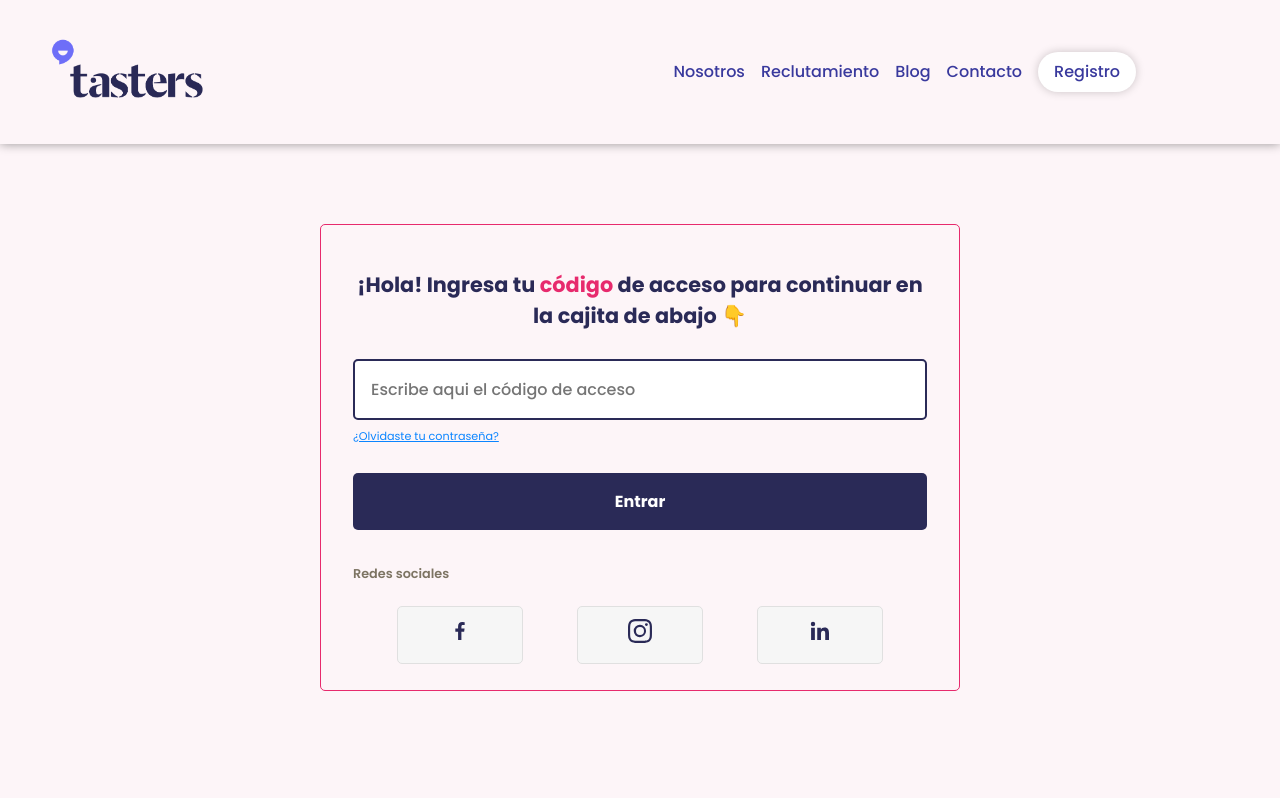
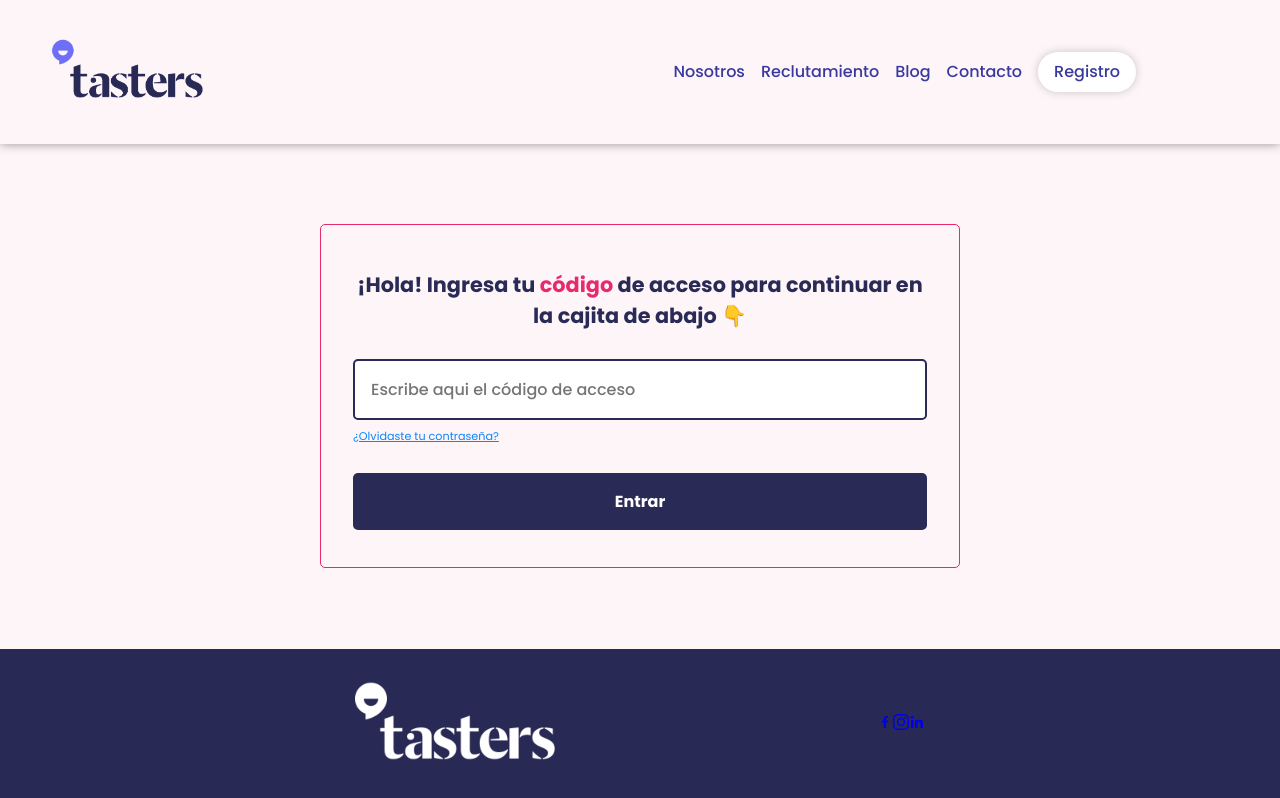
Before and after one commit to Sperientia/tasters, a React (Vite) app: page / in a window 1280 px wide. Built offline with nearby package versions, Linux system fonts and the light colour scheme.

Commit message:
✨ [ADD] footer in process ✨

```diff
--- a/src/components/App/App.jsx
+++ b/src/components/App/App.jsx
@@ -3,6 +3,8 @@ import { Header } from '../Header/Header'
 import { LoginView } from '../../views/LoginView/LoginView'
 import { UserView } from '../../views/UserView/UserView'
 import { FormsView } from '../../views/FormsView/FormsView'
+import { Footer } from '../Footer/Footer'
+import { FormsGalleryView } from '../../views/FormsGalleryView/FormsGalleryView'
 
 function App() {
 	// Get the accessCode and view from useStore
@@ -13,6 +15,7 @@ function App() {
 
 	// If there is no accessCode and view, go to loginView
 	if (!accessCode && view) window.location.href = '/'
+
 
 	return (
 		<>
@@ -26,13 +29,22 @@ function App() {
 			{accessCode && !view && (
 				<UserView accessCode={accessCode}/>
 			)}
+			{/* If there is an accessCode and view is formsGallery, go to formsGallery */}
+			{accessCode && view === 'formsGallery' && (
+				<FormsGalleryView />
+			)}
 			{/* If there is accessCode and view then render FormsView */}
-			{accessCode && view && (
+			{accessCode && view && view !== 'formsGallery' && (
 				<FormsView
 					formLink={view}
 					accessCode={accessCode}
 				/>
 			)}
+
+			{/* <Footer /> */}
+			<Footer
+				pageNoCompleted={(!view && !accessCode) || (view === 'formsGallery' && accessCode)}
+			/>
 		</>
 	)
 }
--- /dev/null
+++ b/src/components/Footer/Footer.css
@@ -0,0 +1,27 @@
+.footer {
+	background-color: #292956;
+	color: #fff;
+	padding: 2rem;
+	line-height: 1.5;
+
+	width: 100%;
+}
+
+.footer--no-completed {
+	position: absolute;
+	bottom: 0;
+}
+
+.footer__line {
+	width: 100%;
+	display: flex;
+	justify-content: space-evenly;
+	align-items: center;
+}
+
+
+
+.footer__logo__img {
+	width: 100%;
+	max-width: 200px;
+}
--- /dev/null
+++ b/src/components/Footer/Footer.jsx
@@ -0,0 +1,27 @@
+/* eslint-disable react/prop-types */
+import { socials } from '../../data/social'
+import footerLogo from '../../assets/footer-logo.png'
+import './Footer.css'
+
+export const Footer = ({ pageNoCompleted }) => {
+	let className = 'footer'
+	if (pageNoCompleted) className += ' footer--no-completed'
+	return (
+		<footer className={className}>
+			<div className="footer__line first">
+				<div className="footer_first_line__left">
+					<img src={footerLogo} alt='Tasters Logo Footer' className='footer__logo__img'/>
+				</div>
+				<div className="footer_first_line__right">
+					{socials.map((social, index) => (
+						<a href={social.href} target='_blank' key={index} className='social__icon--button' rel='noreferrer'>
+							{social.icon()}
+						</a>
+					))}
+				</div>
+			</div>
+
+
+		</footer>
+	)
+}
--- /dev/null
+++ b/src/components/GalleryButton/GalleryButton.css
@@ -0,0 +1,33 @@
+.gallery__button {
+	display: flex;
+	justify-content: center;
+	align-items: center;
+	margin-top: 1rem;
+	margin-bottom: 1rem;
+	width: 100%;
+	height: 100%;
+	border: 3px solid var(--highlight-color);
+	border-radius: 5px;
+	padding: 0.5rem 1rem;
+	font-size: 1.2rem;
+	font-weight: 600;
+	background-color: white;
+	color: var(--highlight-color);
+	cursor: pointer;
+	transition: all 0.2s ease-in-out;
+	text-decoration: none;
+}
+
+.gallery__button:hover {
+	transform: translateY(-2px);
+}
+
+.gallery__button--uncompleted {
+	background-color: var(--highlight-color);
+	color: white;
+}
+
+.gallery__button--uncompleted:hover {
+	background-color: white;
+	color: var(--highlight-color);
+}
--- /dev/null
+++ b/src/components/GalleryButton/GalleryButton.jsx
@@ -0,0 +1,14 @@
+/* eslint-disable react/prop-types */
+import './GalleryButton.css'
+
+export const GalleryButton = ({ accessCode, uncompletedForms }) => {
+	let className = 'gallery__button'
+	if (uncompletedForms) className += ' gallery__button--uncompleted'
+	return (
+		<a
+			href={`?accessCode=${accessCode}&view=formsGallery`}
+			className={className}>
+			Sección de formularios
+		</a>
+	)
+}
--- a/src/components/LoginForm/LoginForm.jsx
+++ b/src/components/LoginForm/LoginForm.jsx
@@ -1,4 +1,3 @@
-import { useStore } from '../../hooks/useStore'
 import './LoginForm.css'
 
 export const LoginForm = () => {
@@ -14,7 +13,7 @@ export const LoginForm = () => {
 					required
 			/>
 
-			<a href="/" className='login__forgot__password'>¿Olvidaste tu contraseña?</a>
+			<a href="https://api.whatsapp.com/send?phone=+525522969104&text=%C2%A1Hola%20Tasters!%20Se%20me%20olvido%20mi%20c%C3%B3digo%20acceso,%20%C2%BFme%20lo%20podr%C3%ADan%20brindar" className='login__forgot__password'>¿Olvidaste tu contraseña?</a>
 
 			<button
 				type="submit"
--- a/src/index.css
+++ b/src/index.css
@@ -8,6 +8,13 @@
 	--highlight-second-color: #5E5EF5;
 }
 
+
+* {
+	box-sizing: border-box;
+	font-family: 'Poppins';
+}
+
+
 body {
   font-family: "Poppins", Inter, system-ui, Avenir, Helvetica, Arial, sans-serif;
   line-height: 1.5;
@@ -16,13 +23,15 @@ body {
 	box-sizing: border-box;
 	margin: 0;
 	padding: 0;
+
+	height: 100%;
 }
 
-* {
-	box-sizing: border-box;
-	font-family: 'Poppins';
+.root {
+	position: relative;
+	min-height: 100%;
+	padding-bottom: 50px;
 }
-
 
 .container {
 	margin: 5rem auto;
--- /dev/null
+++ b/src/views/FormsGalleryView/FormsGalleryView.jsx
@@ -0,0 +1,9 @@
+/* eslint-disable no-unused-vars */
+
+export const FormsGalleryView = () => {
+	return (
+		<div className="forms__gallery__view container">
+			hola
+		</div>
+	)
+}
--- a/src/views/LoginView/LoginView.css
+++ b/src/views/LoginView/LoginView.css
@@ -9,38 +9,6 @@
 	color: #7D7463;
 }
 
-.social__icon__section {
-	display: flex;
-	justify-content: space-evenly;
-	width: 100%;
-	min-height: 0.3rem;
-}
-
-
-.social__icon--button {
-	color: #2A2A57;
-  display: inline-block;
-  font-size: 24px;
-  background-color: #F6F6F6;
-  text-decoration: none;
-  border: 1px solid #e0e0e0;
-	border-radius: 5px;
-  cursor: pointer;
-  margin: 10px;
-  padding: 10px 50px;
-
-	transition: all 250ms ease;
-}
-
-.social__icon--button:hover {
-  background-color: #e0e0e0;
-	transform: scale(1.03);
-}
-
-.social__icon--button img {
-  width: 24px;
-  height: 24px;
-}
 
 
 @media (max-width: 850px) {
@@ -62,9 +30,4 @@
 		max-width: 95vw;
 		max-height: none;
 	}
-
-	.social__icon--button {
-		font-size: 20px;
-		padding: 10px 20px;
-	}
 }
--- a/src/views/LoginView/LoginView.jsx
+++ b/src/views/LoginView/LoginView.jsx
@@ -1,5 +1,4 @@
 import { LoginForm } from '../../components/LoginForm/LoginForm'
-import { socials } from '../../data/social'
 import './LoginView.css'
 
 export const LoginView = () => {
@@ -9,14 +8,6 @@ export const LoginView = () => {
 			¡Hola! Ingresa tu <span className='color__pink'>código</span> de acceso para continuar en la cajita de abajo 👇
 			</h4>
 			<LoginForm />
-			<p className='login__social__title'>Redes sociales</p>
-			<div className='social__icon__section'>
-				{socials.map((social, index) => (
-					<a href={social.href} target='_blank' key={index} className='social__icon--button' rel='noreferrer'>
-						{social.icon()}
-					</a>
-				))}
-			</div>
 		</div>
 	)
 }
--- a/src/views/UserView/UserView.jsx
+++ b/src/views/UserView/UserView.jsx
@@ -2,8 +2,8 @@ import { Error404 } from '../../components/Error404/Error404'
 import { FormSection } from '../../components/FormSection/FormSection'
 import { useStoreUser } from '../../hooks/useStoreUser'
 import { useStoreMapping } from '../../hooks/useStoreMapping'
-import { FormButtons } from '../../components/FormButtons/FormButtons'
 import { LoadingContainer } from '../../components/LoadingContainer/LoadingContainer'
+import { GalleryButton } from '../../components/GalleryButton/GalleryButton'
 
 // eslint-disable-next-line react/prop-types
 export const UserView = ({ accessCode }) => {
@@ -22,13 +22,11 @@ export const UserView = ({ accessCode }) => {
 	} = useStoreUser(accessCode)
 
 
-	let formsDone = {}
+	let uncompletedForms = false
 	if (userData !== null) {
-		const userDataFiltered = Object.entries(userData).filter((field) => field[0].includes('done'))
+		const userDataFiltered = Object.entries(userData).filter((field) => field[0].includes('done') && field[1][0] === false)
 
-		for (let i = 0; i < userDataFiltered.length; i++) {
-			formsDone[userDataFiltered[i][0]] = userDataFiltered[i][1][0]
-		}
+		uncompletedForms = userDataFiltered.length > 0
 	}
 
 	const loadingData = loadingMappingData || loadingUserData
@@ -53,8 +51,9 @@ export const UserView = ({ accessCode }) => {
 						title={['Hola,', <span className='color__pink' key={1}>{userData.name}</span>]}
 						subtitle='Este es tu perfil de tasters, al final de la página habrá un link donde podrás actualizar y completar tus datos.'
 					/>
-					<FormButtons
-						formsDone={formsDone}
+					<GalleryButton
+						uncompletedForms={uncompletedForms}
+						accessCode={accessCode}
 					/>
 				</>
 			)}
```
Also changed, not shown: src/assets/footer-logo.png (added).
